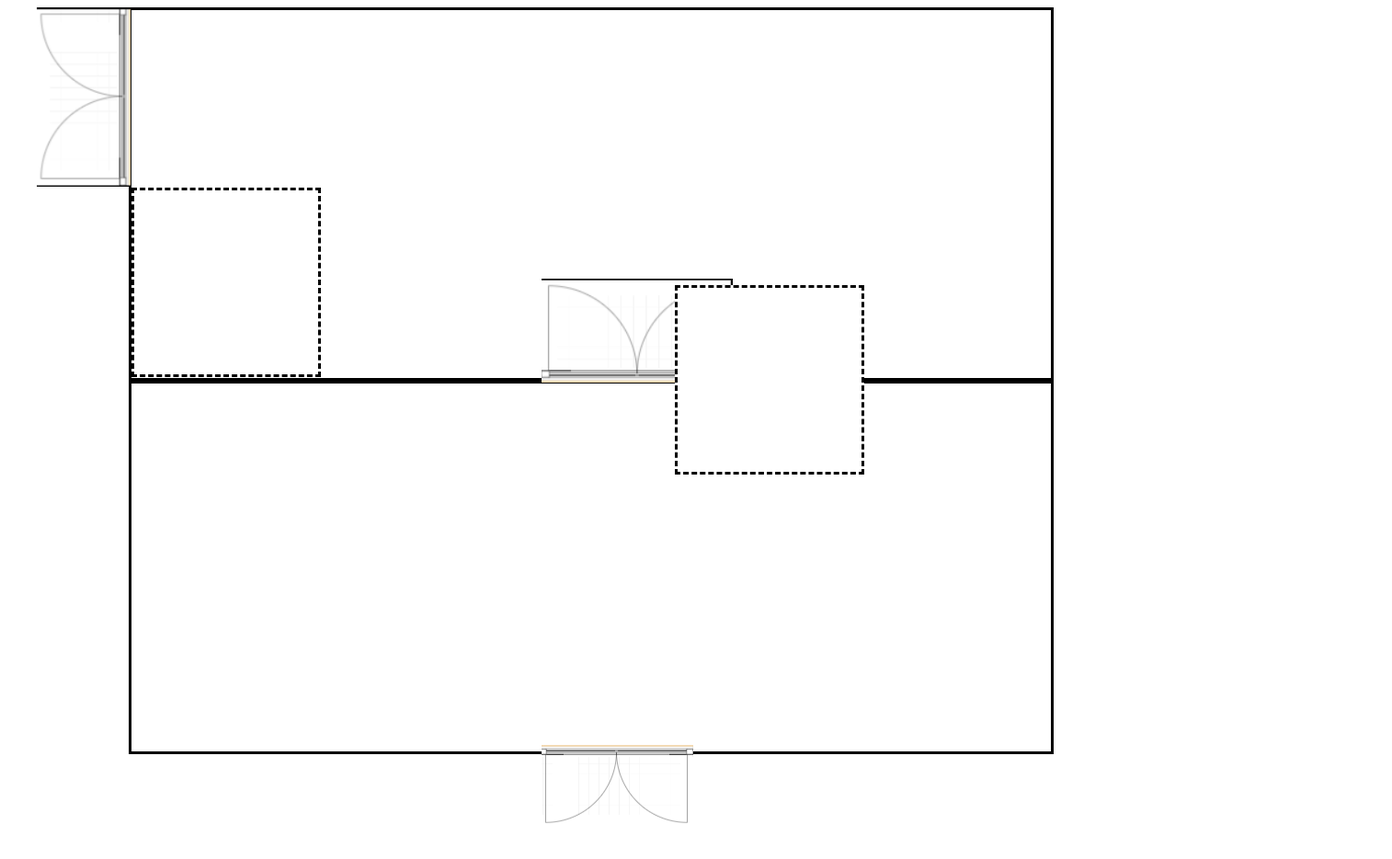
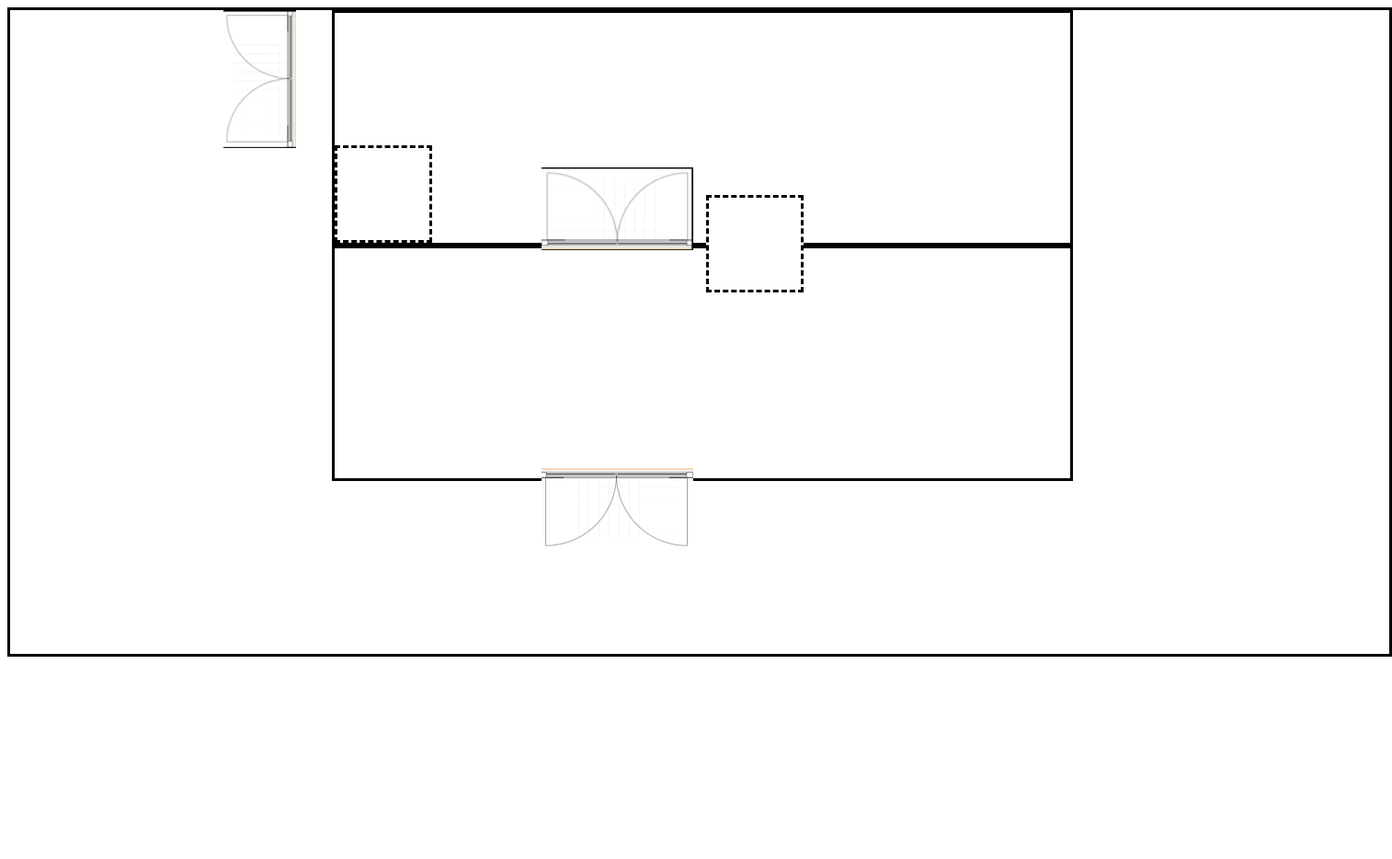
Before and after one commit to DiegoVivanco/JqueryTask, a plain HTML site: page planoEmpresa.html in a window 1280 px wide. Shown: the whole page at 92% size, 1514 px wide, since content can reach past the window. After the commit the page ends 800 px from the top, so only its background shows below. Drawn offline with Linux system fonts and the light colour scheme.

Commit message:
jqueryTask

```diff
--- a/css/estilos.css
+++ b/css/estilos.css
@@ -1,63 +1,65 @@
 #contenedor{
+    border-style: solid;
     margin: 0 auto;
-    width: 1200px;
-    height: 1000px;
+    width: 1500px;
+    height: 700px;
 }
 
 #planoEmpresa{
     margin: 0 auto;
     border-style: none;
-    width: 1000px;
-    height: 800px;
+    width: 800px;
+    height: 500px;
 }
 
 #areaDeVentas{
     margin: 0 auto;
     border-style: solid;
-    width: 1000px;
-    height: 400px;
+    width: 800px;
+    height: 250px;
 }
 
 #almacen{
     margin: 0 auto;
     border-style: solid;
-    width: 1000px;
-    height: 400px;
+    width: 800px;
+    height: 250px;
 }
 
 #puntoDeVigilancia{
     margin: 0 auto;
     position: absolute;
-    top: 204px;
+    top: 158px;
     border-style: dashed;
-    width: 200px;
-    height: 200px;
+    width: 100px;
+    height: 100px;
 }
 
 #puntoDeSupervision{
     border-style: dashed;
     background: white;
-    width: 200px;
-    left: 73%;
-    top: 310px;
-    margin-left: -200px;
-    height: 200px;
+    left: 60%;
+    top: 212px;
+    width: 100px;
+    height: 100px;
     position: absolute;
 }
 
 #puertaArriba {
     left: 46%;
-    top: 303px;
+    top: 182px;
+    width: 165px;
     position: absolute;
 }
 
 #puertaLado{
     position: absolute;
-    height: 195px;
+    left: 19%;
+    height: 150px;
 }
 
 #puertaAbajo{
     left: 46%;
-    top: 810px;
+    top: 509px;
     position: absolute;
 }
```
